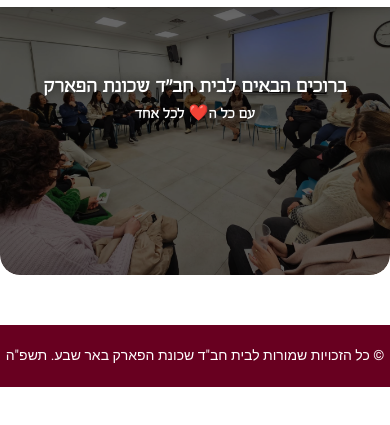
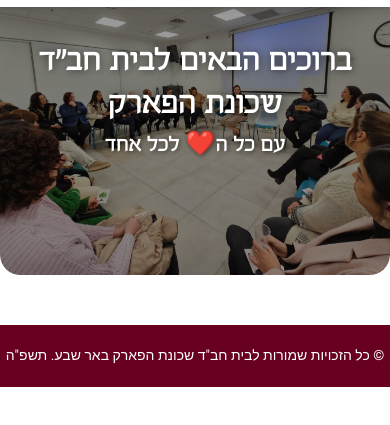
Before and after one commit to mendyss/chbapark-website, a plain HTML site: page index.html in a window 390 px wide. Shown: the part 63-488 px from the top of the page. Drawn offline with nearby package versions, Linux system fonts and the light colour scheme.

Commit message:
Update style.css

```diff
--- a/css/style.css
+++ b/css/style.css
@@ -345,7 +345,7 @@ ul {
   height: 100%;
 
   /* 0.3 כהות - אפשר לחזק/להחליש אם תרצה */
-  background: rgba(0, 0, 0, 0.6);
+  background: rgba(0, 0, 0, 0.4);
   z-index: 1;
 
   /* התאמה לעיגול הפינות */
@@ -390,11 +390,11 @@ ul {
   }
 
   .slider-overlay h1 {
-    font-size: 2.2rem;
+    font-size: 3.6rem;
   }
 
   .slider-overlay h2 {
-    font-size: 1.6rem;
+    font-size: 2.4rem;
   }
 }
 /* ======== [END] SLIDER STYLES ======== */
```
